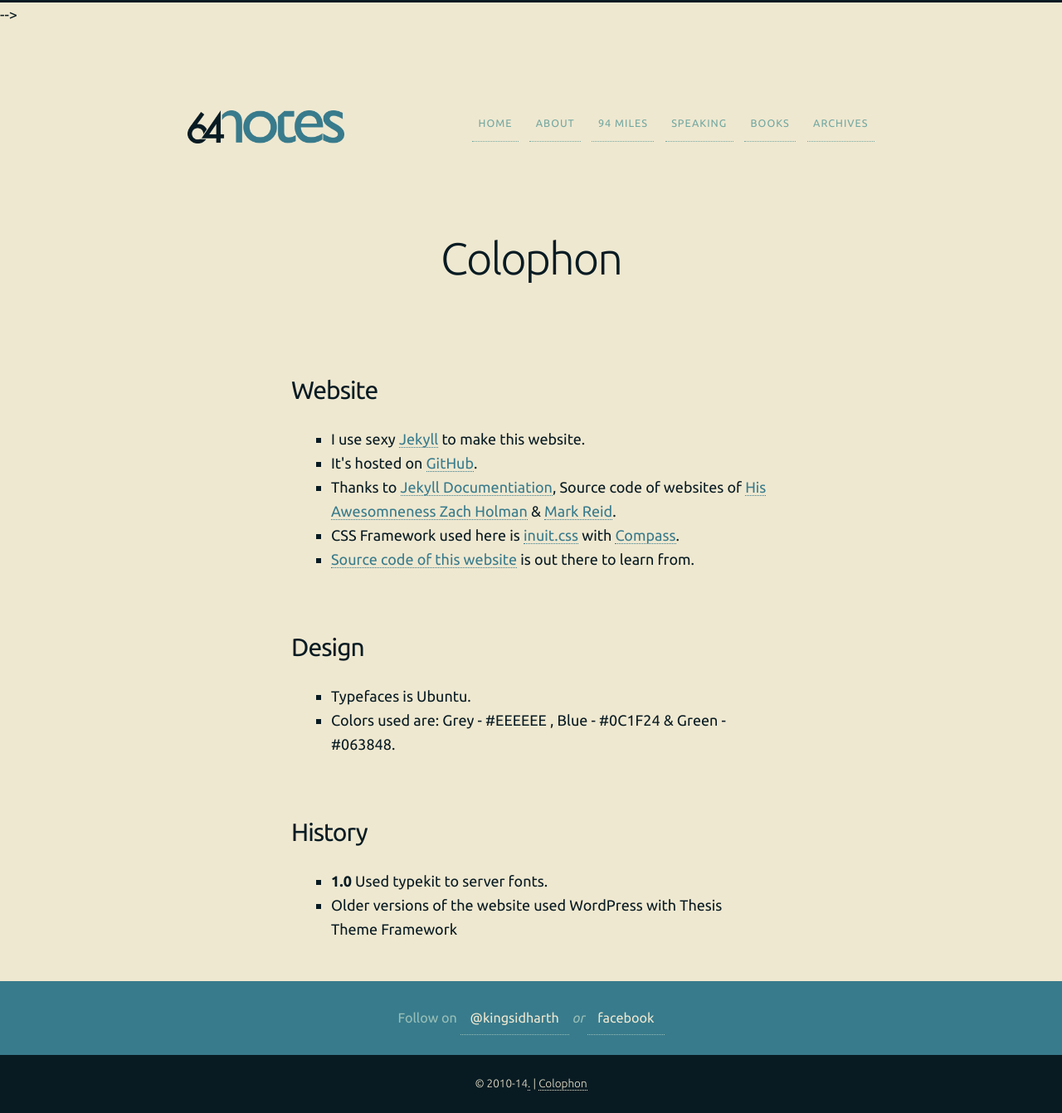
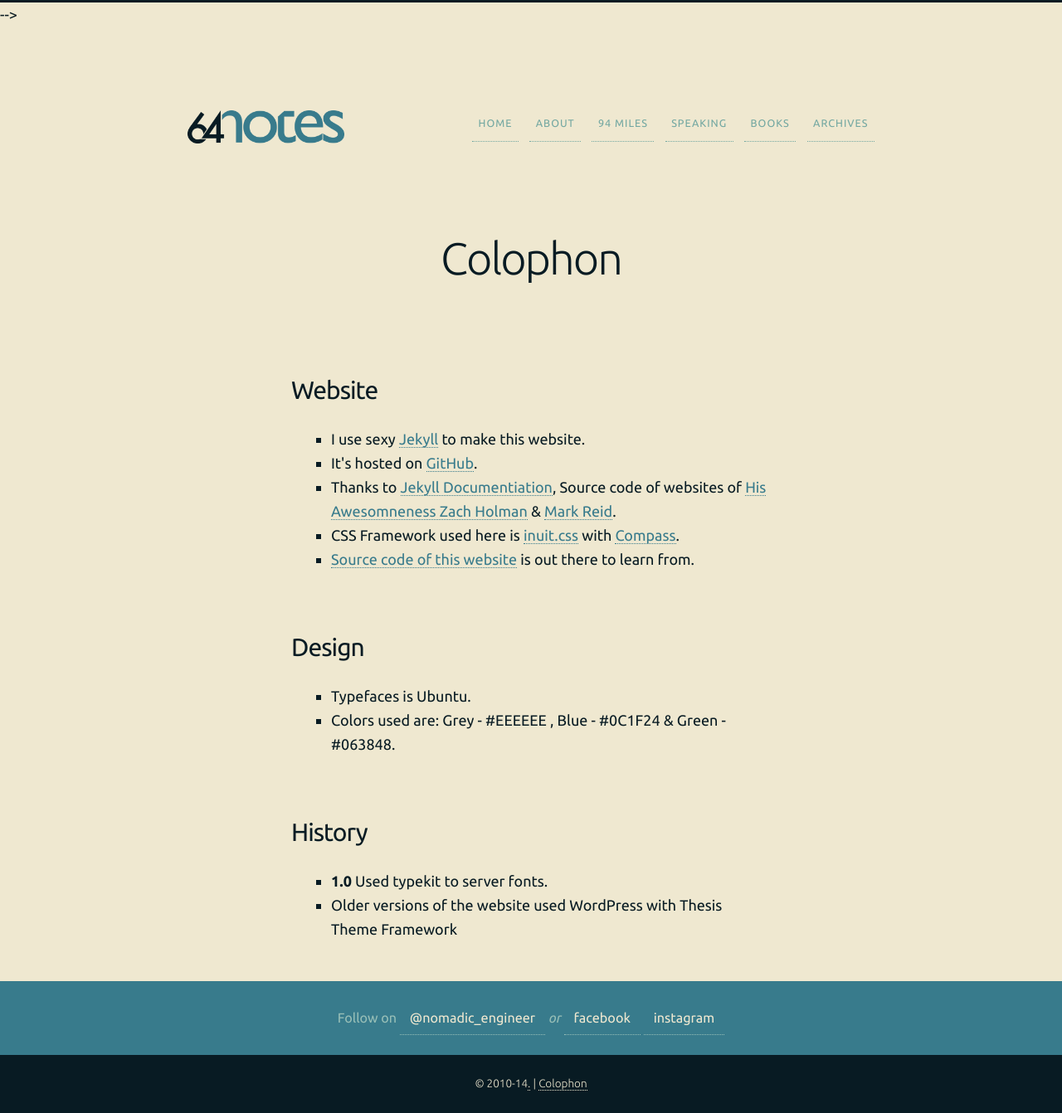
Before and after one commit to 93notes/93notes.github.io, a Jekyll site: the page built from colophon.html, in a window 1280 px wide. Shown: the whole page at 83% size. Built offline with Jekyll 4.4.1, drawn with Linux system fonts in a browser that asks for light colours; nearby versions of some CDN libraries.

Commit message:
Update footer.html

```diff
--- a/_includes/footer.html
+++ b/_includes/footer.html
@@ -3,11 +3,14 @@
     <ul class='nav nav--block grid__item one-whole no-bottom-margin' id='socialfollow'>
       <li>Follow on </li>
       <li class='twitter'>
-      <a href="https://twitter.com/kingsidharth" onclick="gae('Social', 'Twitter')" target="_blank">@kingsidharth</a>
+      <a href="https://twitter.com/nomadic_enginer" onclick="gae('Social', 'Twitter')" target="_blank">@nomadic_engineer</a>
       </li>
       <li><em> or </em></li>
       <li class='fb'>
-      <a href="https://www.facebook.com/kingsidharth" onclick="gae('Social', 'Facebook')" target="_blank">facebook</a>
+      <a href="https://www.facebook.com/pradeep.sinngh" onclick="gae('Social', 'Facebook')" target="_blank">facebook</a>
+      </li>
+      <li class='instagram'>
+      <a href="hhttps://www.instagram.com/pradeep_sinngh/" onclick="gae('Social', 'Instagram')" target="_blank">instagram</a>
       </li>
     </ul>
   </div>
@@ -38,7 +41,7 @@
 <script src="/assets/scripts/payload.js"></script>
 
 <!-- Google Analytics Code -->
-<script type="text/javascript">
+<!-- <script type="text/javascript">
   var _gaq = _gaq || [];
   _gaq.push(['_setAccount', 'UA-4910697-16']);
   _gaq.push(['_setDomainName', '64notes.com']);
@@ -48,4 +51,4 @@
    ga.src = ('https:' == document.location.protocol ? 'https://ssl' : 'http://www') + '.google-analytics.com/ga.js';
    var s = document.getElementsByTagName('script')[0]; s.parentNode.insertBefore(ga, s);
   })();
-</script>
+</script> -->
```
